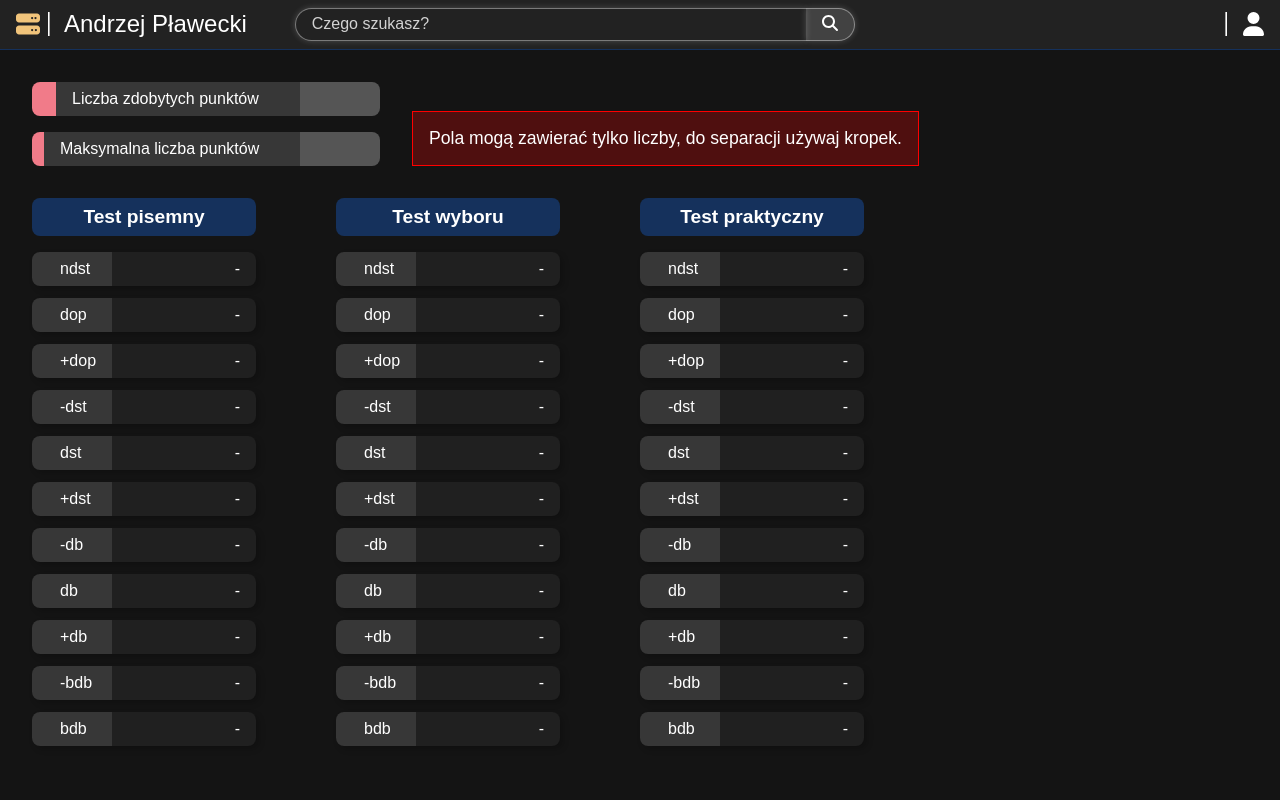
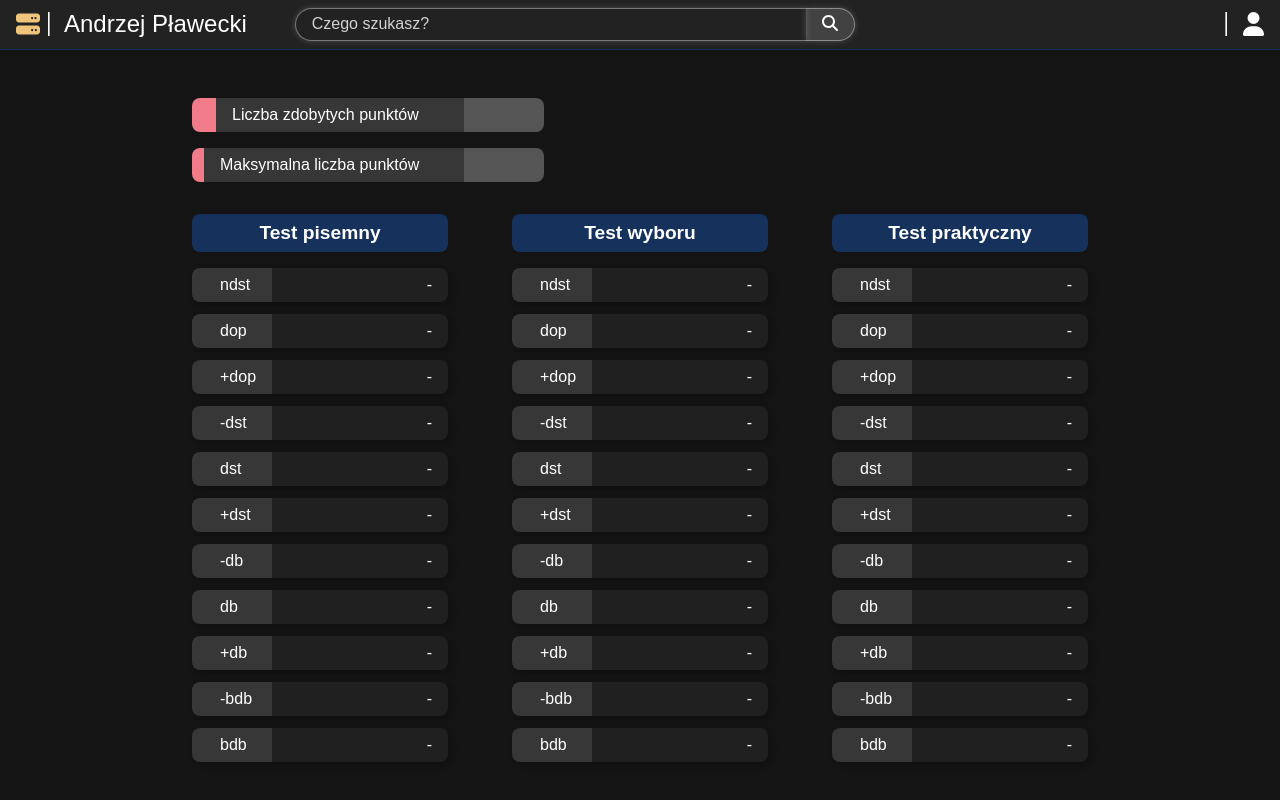
Before and after one commit to viventer/andrew-ponad-frontend, a React (Vite) app: page /gradecalculator in a window 1280 px wide. Shown: the top 800 px of the page. Built offline with nearby package versions, Linux system fonts and the light colour scheme.

Commit message:
finished grade calc without refr

```diff
--- a/src/views/grade-calculator/components/GradeCalculator.jsx
+++ b/src/views/grade-calculator/components/GradeCalculator.jsx
@@ -17,11 +17,12 @@ export default function GradeCalculator() {
 
   useEffect(() => {
     scoredPointsInputRef.current.focus();
+    setErrMsg("");
   }, []);
 
   const validateScoredPoints = () => {
     const scoredPointsTrimmed = scoredPoints?.trim();
-    if (!/^\d*\.?\d*$/.test(scoredPointsTrimmed)) {
+    if (!/^\d*\.?\d*$/.test(scoredPointsTrimmed) && scoredPointsTrimmed) {
       setIsScoredPointsValid(false);
       setErrMsg("Pola mogą zawierać tylko liczby, do separacji używaj kropek.");
       return;
@@ -49,7 +50,7 @@ export default function GradeCalculator() {
 
   const validateMaxPoints = () => {
     const maxPointsTrimmed = maxPoints?.trim();
-    if (!/^\d*\.?\d*$/.test(maxPointsTrimmed)) {
+    if (!/^\d*\.?\d*$/.test(maxPointsTrimmed) && maxPointsTrimmed) {
       setIsMaxPointsValid(false);
       setErrMsg("Pola mogą zawierać tylko liczby, do separacji używaj kropek.");
       return;
@@ -67,9 +68,9 @@ export default function GradeCalculator() {
       setErrMsg(
         "Maksymalna liczba punktów nie może być mniejsza od liczby zdobytych."
       );
-    } else if (maxPointsNum <= 0) {
+    } else if (maxPointsNum < 1) {
       setIsMaxPointsValid(false);
-      setErrMsg("Maksymalna liczba punktów musi być większa od 0.");
+      setErrMsg("Maksymalna liczba punktów nie może być mniejsza od 1.");
     } else if (maxPointsNum > 9999) {
       setIsMaxPointsValid(false);
       setErrMsg("Maksymalna liczba punktów nie może być większa niż 9999.");
@@ -88,6 +89,7 @@ export default function GradeCalculator() {
 
   return (
     <StyledGradeCalculator>
+      <div className="gradeCalculatorWrapper">
         <div className="upperWrapper">
           <div className="inputsWrapper">
             <GradeCalculatorInput
@@ -129,6 +131,7 @@ export default function GradeCalculator() {
             isErr={isErr}
           />
         </div>
+      </div>
     </StyledGradeCalculator>
   );
 }
--- a/src/views/grade-calculator/components/GradingScaleTable.jsx
+++ b/src/views/grade-calculator/components/GradingScaleTable.jsx
@@ -39,20 +39,20 @@ export default function GradingScaleTable({
           const start = gradingScales[type][key][0] * parseFloat(maxPoints);
           const end = gradingScales[type][key][1] * parseFloat(maxPoints);
 
-          let startFormattedNum = parseFloat(start.toFixed(1));
-          let endFormattedNum = parseFloat(end.toFixed(1));
+          let startFormattedNum = parseFloat(start.toFixed(2));
+          let endFormattedNum = parseFloat(end.toFixed(2));
 
           if (index > 0) {
             const prevEnd =
               gradingScales[type][array[index - 1]][1] * parseFloat(maxPoints);
-            const prevEndFormattedNum = parseFloat(prevEnd.toFixed(1));
+            const prevEndFormattedNum = parseFloat(prevEnd.toFixed(2));
             startFormattedNum = parseFloat(
-              (prevEndFormattedNum + 0.1).toFixed(1)
+              (prevEndFormattedNum + 0.01).toFixed(2)
             );
           }
 
-          const startFormattedStr = startFormattedNum.toFixed(1);
-          const endFormattedStr = endFormattedNum.toFixed(1);
+          const startFormattedStr = startFormattedNum.toFixed(2);
+          const endFormattedStr = endFormattedNum.toFixed(2);
 
           const isScoredInRange =
             scoredPoints >= startFormattedNum &&
--- a/src/views/grade-calculator/styles/GradeCalculator.styled.js
+++ b/src/views/grade-calculator/styles/GradeCalculator.styled.js
@@ -1,10 +1,23 @@
 import styled from "styled-components";
 
 export const StyledGradeCalculator = styled.main`
+  width: 100%;
   display: flex;
-  flex-direction: column;
-  gap: 2rem;
-  margin-top: 2rem;
+  align-items: center;
+  justify-content: center;
+
+  & .gradeCalculatorWrapper {
+    display: flex;
+    flex-direction: column;
+    gap: 2rem;
+    width: fit-content;
+    height: fit-content;
+    box-shadow: 0.2rem 0.2rem 1rem rgba(0, 0, 0, 0.25);
+    background-color: rgba(255, 255, 255, 0.02);
+    padding: 2rem;
+    margin: 2rem 0;
+    border-radius: 0.5rem;
+  }
 
   & .upperWrapper {
     display: flex;
@@ -16,11 +29,67 @@ export const StyledGradeCalculator = styled.main`
     display: flex;
     flex-direction: column;
     gap: 1rem;
-    width: fit-content;
   }
 
   & .tablesWrapper {
     display: flex;
-    gap: 5rem;
+    gap: 4rem;
+  }
+
+  @media (max-height: 850px) {
+    & .gradeCalculatorWrapper {
+      background-color: rgba(0, 0, 0, 0);
+      box-shadow: none;
+      margin: 1rem 0;
+    }
+  }
+
+  @media (max-width: 1200px) {
+    width: 80%;
+
+    & .tablesWrapper {
+      justify-content: space-between;
+      gap: 2rem;
+    }
+
+    & .gradeCalculatorWrapper {
+      background-color: rgba(0, 0, 0, 0);
+      box-shadow: none;
+      margin: 1rem 0;
+    }
+  }
+
+  @media (max-width: 1050px) {
+    width: 90%;
+  }
+
+  @media (max-width: 950px) {
+    & .tablesWrapper {
+      justify-content: left;
+      gap: 4rem;
+      flex-wrap: wrap;
+    }
+
+    & .upperWrapper {
+      display: flex;
+      flex-direction: column;
+      gap: 1rem;
+      align-items: start;
+    }
+  }
+
+  @media (max-width: 750px) {
+    & .tablesWrapper {
+      gap: 2rem;
+      justify-content: space-between;
+    }
+  }
+
+  @media (max-width: 676px) {
+    max-width: 22rem;
+
+    & .tablesWrapper {
+      flex-direction: column;
+    }
   }
 `;
--- a/src/views/grade-calculator/styles/GradeCalculatorInput.styled.js
+++ b/src/views/grade-calculator/styles/GradeCalculatorInput.styled.js
@@ -3,13 +3,13 @@ import styled from "styled-components";
 export const StyledGradeCalculatorInput = styled.div`
   & .wrapper {
     display: flex;
-    width: 100%;
     justify-content: space-between;
     align-items: center;
     background-color: rgba(255, 255, 255, 0.15);
     border-radius: 0.5rem;
-    transition: box-shadow 0.15s ease-in-out;
+    transition: border-left 0.15s ease-in-out;
     border-left: 0.75rem solid ${({ theme }) => theme.colors.red};
+    width: 22rem;
   }
 
   & .wrapper.valid {
@@ -38,10 +38,27 @@ export const StyledGradeCalculatorInput = styled.div`
 
   & label {
     padding: 0.5rem 1rem;
-    width: 16rem;
+    width: 17rem;
   }
 
-  & .wrapper:focus-within label {
-    width: 15.25rem;
+  @media (max-width: 400px) {
+    & .wrapper {
+      border-left-width: 0;
+      width: 18rem;
+    }
+
+    & .wrapper:focus-within {
+      border-left-width: 0.5rem;
+    }
+
+    & input {
+      padding: 0.5rem 0.5rem;
+      width: 3.5rem;
+    }
+
+    & label {
+      padding: 0.5rem 0.5rem;
+      width: 14.5rem;
+    }
   }
 `;
--- a/src/views/grade-calculator/styles/GradingScaleTable.styled.js
+++ b/src/views/grade-calculator/styles/GradingScaleTable.styled.js
@@ -45,7 +45,7 @@ export const StyledGradingScaleTable = styled.article`
   }
 
   & li > p {
-    width: 8rem;
+    width: 10rem;
     text-align: end;
     padding-right: 1rem;
   }
--- a/vite.config.js
+++ b/vite.config.js
@@ -5,7 +5,7 @@ import react from "@vitejs/plugin-react";
 export default defineConfig({
   plugins: [react()],
   server: {
-    host: "172.18.220.48",
+    host: "172.18.215.167",
     // host: "localhost",
     port: 5173,
   },
```
Lines whose indentation alone changed are shown as unchanged.
